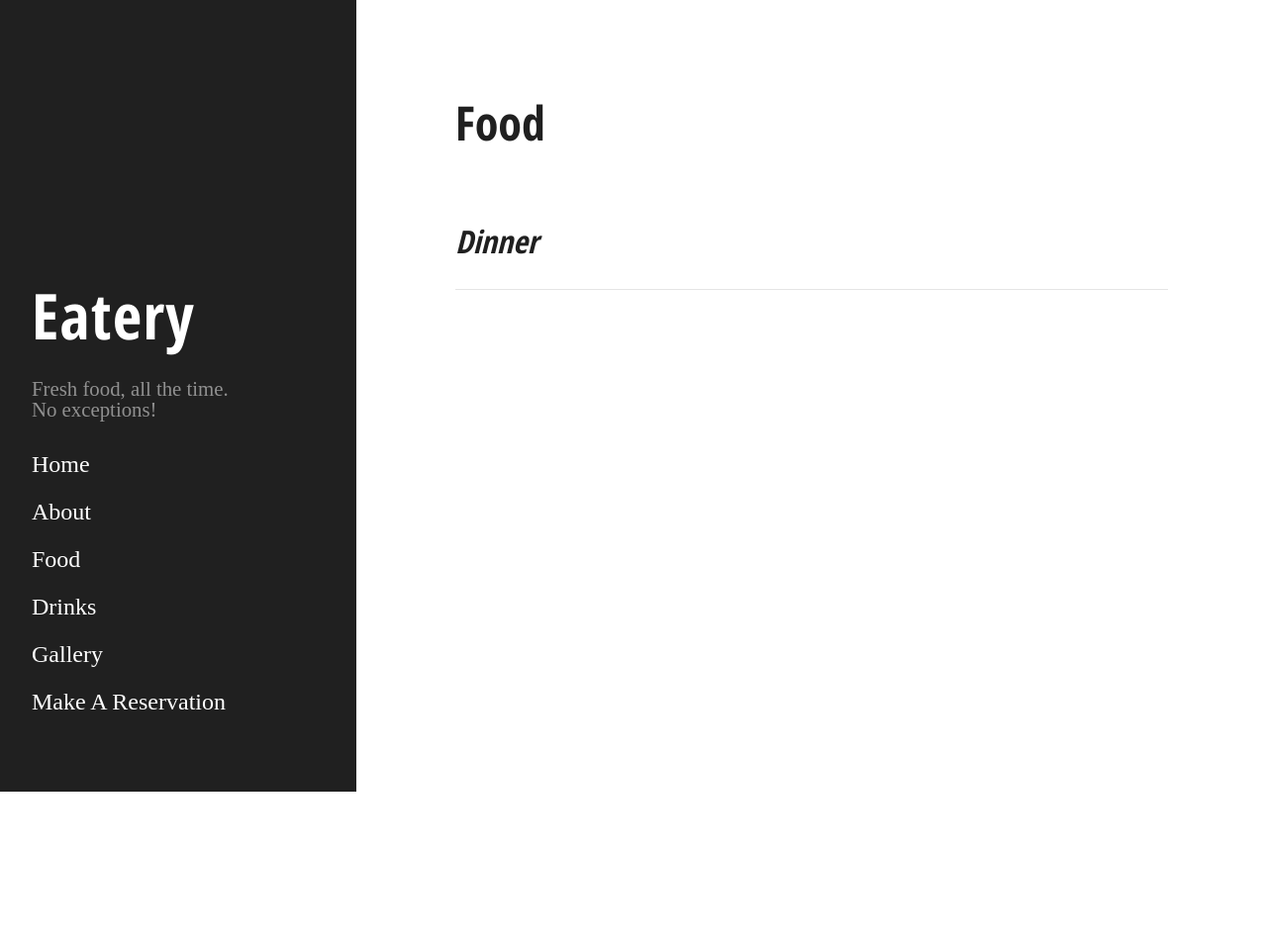
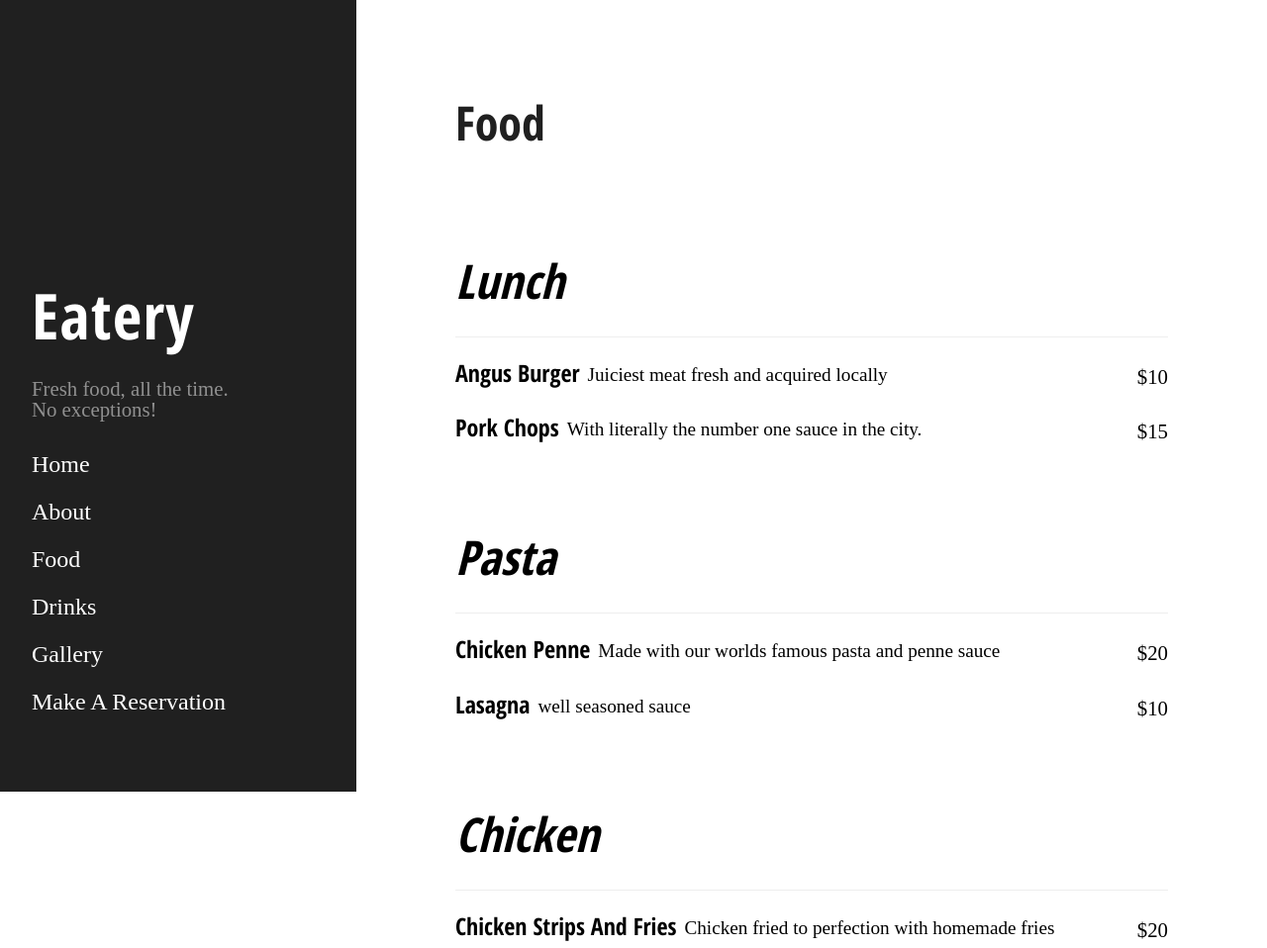
Before and after one commit to Legend28469/restaurant, a Gatsby site: page /food in a window 1280 px wide. Shown: the top 958 px of the page at 99% size. Before the commit the page ends 800 px from the top, so only its background shows below. Built offline with nearby package versions, Linux system fonts and the light colour scheme; Gatsby itself is replaced by a stand-in of ours.

Commit message:
Completed menus

```diff
--- a/gatsby-config.js
+++ b/gatsby-config.js
@@ -9,7 +9,6 @@ module.exports = {
     `gatsby-plugin-react-helmet`,
     `gatsby-plugin-styled-components`,
     `gatsby-plugin-netlify-cms`,
-    `gatsby-plugin-lodash`,
     {
       resolve: `gatsby-plugin-prefetch-google-fonts`,
       options: {
@@ -40,6 +39,13 @@ module.exports = {
         name: `drinks`,
       },
     },
+    {
+      resolve: `gatsby-source-filesystem`,
+      options: {
+        path: `${__dirname}/site/content/food`,
+        name: `food`,
+      },
+    },
     `gatsby-transformer-remark`,
   ],
 }
--- a/package.json
+++ b/package.json
@@ -15,6 +15,7 @@
   },
   "dependencies": {
     "babel-plugin-styled-components": "^1.10.7",
+    "framer-motion": "^1.8.4",
     "gatsby": "^2.19.7",
     "gatsby-image": "^2.2.41",
     "gatsby-plugin-lodash": "^3.1.20",
@@ -23,9 +24,11 @@
     "gatsby-plugin-react-helmet": "^3.1.22",
     "gatsby-plugin-sharp": "^2.4.5",
     "gatsby-plugin-styled-components": "^3.1.19",
+    "gatsby-plugin-transition-link": "^1.17.7",
     "gatsby-source-filesystem": "^2.1.48",
     "gatsby-transformer-remark": "^2.6.53",
     "gatsby-transformer-sharp": "^2.3.14",
+    "gsap": "^3.2.2",
     "lodash": "^4.17.15",
     "netlify-cms": "^2.10.26",
     "netlify-cms-app": "^2.11.23",
--- a/site/content/food/ice-cream.md
+++ b/site/content/food/ice-cream.md
@@ -1,9 +1,9 @@
 ---
-title: 'Ice cream '
+title: "Ice cream "
 categories:
   - lunch
   - dinner
-description: dessert
+description: Made with real dairy.
 type: dessert
-price: '5.00'
+price: "5.00"
 ---
--- /dev/null
+++ b/site/content/food/ribs.md
@@ -0,0 +1,9 @@
+---
+title: Ribs
+categories:
+  - food
+description: >-
+  "Probably the best thing on the menu" - Someone Somewhere
+type: Entree
+price: "15"
+---
--- a/src/components/menuDisplay.js
+++ b/src/components/menuDisplay.js
@@ -78,12 +78,14 @@ const Title = styled.h1`
   display: block;
   font-style: italic;
   border-bottom: 1px solid #eee;
+  text-transform: capitalize;
 `
 
 const SubTitle = styled.h3`
   font-size: 1.5rem;
   text-transform: capitalize;
   display: inline-block;
+  text-tranform: capitalize;
 `
 
 const ItemContainer = styled.div`
--- a/src/pages/food.js
+++ b/src/pages/food.js
@@ -1,13 +1,36 @@
 import React from "react"
 import App from "../layouts/app"
 import styled from "styled-components"
+import { graphql, useStaticQuery } from "gatsby"
+import MenuDisplay from "../components/menuDisplay"
 
 export default () => {
+  const query = useStaticQuery(graphql`
+    query food {
+      allMarkdownRemark(
+        filter: { frontmatter: { categories: { ne: "drinks" } } }
+        sort: { order: ASC, fields: frontmatter___title }
+      ) {
+        edges {
+          node {
+            frontmatter {
+              title
+              price
+              description
+              categories
+              type
+            }
+          }
+        }
+      }
+    }
+  `)
+
   return (
     <App>
       <Container>
         <Title>Food</Title>
-        <SubTitle>Dinner</SubTitle>
+        <MenuDisplay data={query.allMarkdownRemark.edges} />
       </Container>
     </App>
   )
@@ -22,14 +45,14 @@ const Container = styled.div`
 
 const Title = styled.h2`
   font-size: 3rem;
-  padding-bottom: 5rem;
+  padding-bottom: 1.5rem;
   color: #202020;
 `
 
-const SubTitle = styled.h3`
-  font-size: 2rem;
-  border-bottom: 1px solid rgb(0, 0, 0, 0.1);
-  color: #202020;
-  font-style: italic;
-  padding-bottom: 2rem;
-`
+// const SubTitle = styled.h3`
+//   font-size: 2rem;
+//   border-bottom: 1px solid rgb(0, 0, 0, 0.1);
+//   color: #202020;
+//   font-style: italic;
+//   padding-bottom: 2rem;
+// `
```
Also changed, not shown: src/pages/drinks.js (+5 -2 lines), 1 other file.
